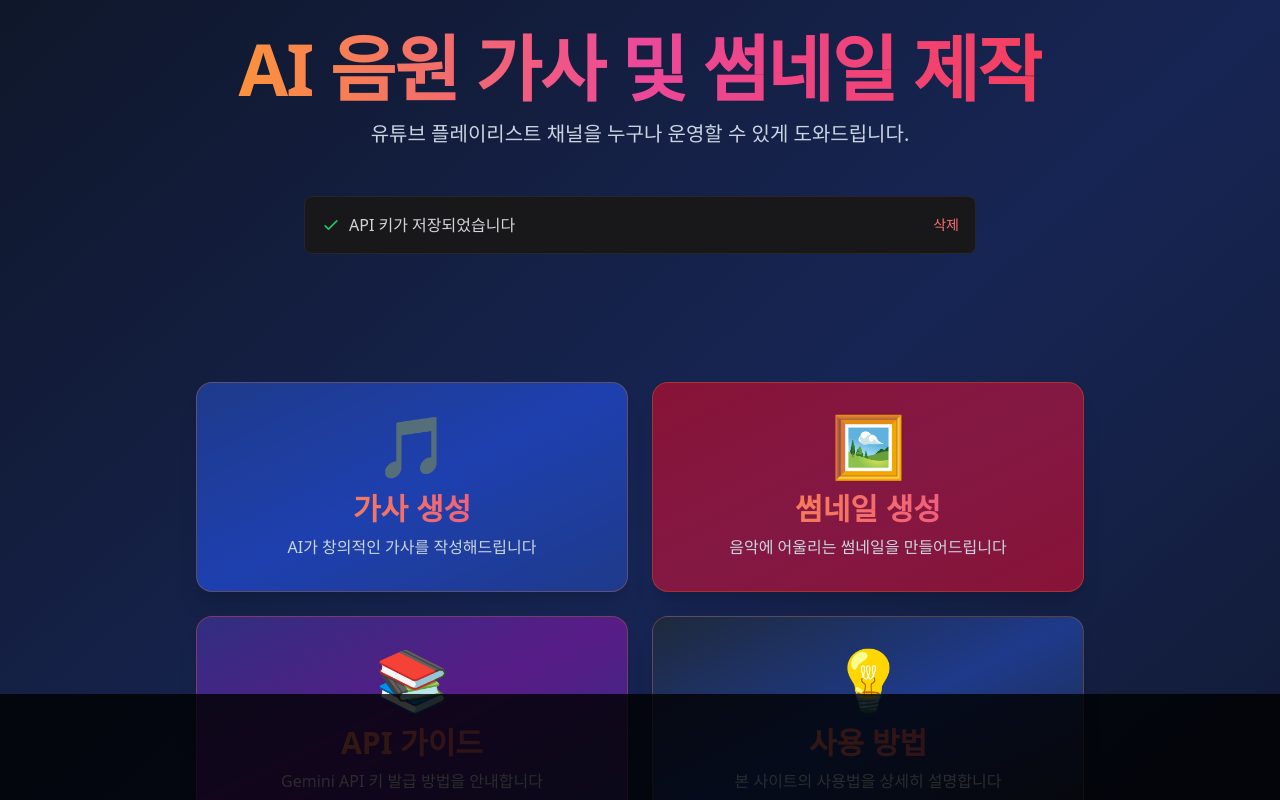
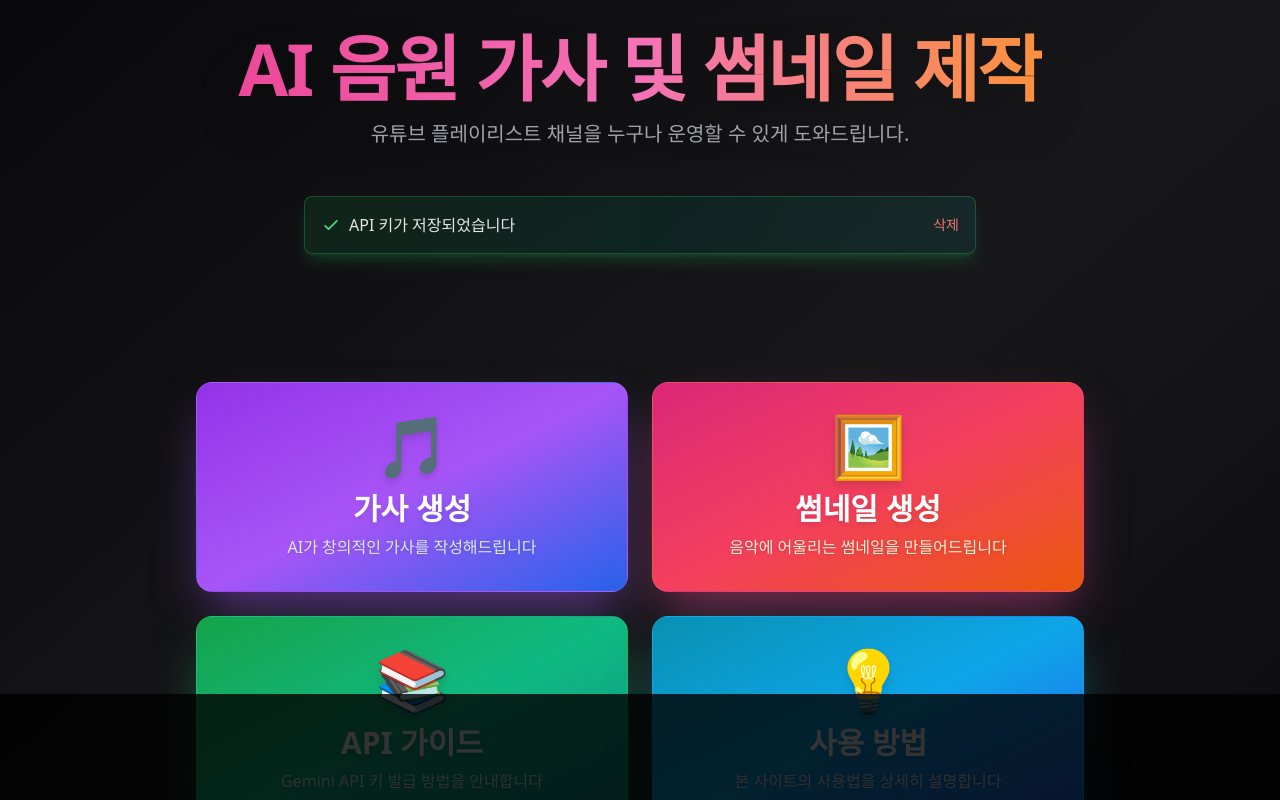
Before and after one commit to angibeom0985-arch/aimusic-l, a React (Vite) app: page / in a window 1280 px wide. Both pictures are taken after typing "Sample" into the empty fields and a click on the button "저장". Shown: the top 800 px of the page. Built offline with nearby package versions, Linux system fonts and the light colour scheme.

Commit message:
design: 그라데이션과 그림자 효과 대폭 강화 - 고급스러운 UI 개선

```diff
--- a/App.tsx
+++ b/App.tsx
@@ -35,7 +35,7 @@ const AppContent: React.FC = () => {
   const showHeader = location.pathname !== "/";
 
   return (
-    <div className="min-h-screen bg-gradient-to-br from-slate-900 via-blue-950 to-slate-900 text-zinc-100 relative">
+    <div className="min-h-screen bg-gradient-to-br from-zinc-950 via-zinc-900 to-zinc-950 text-zinc-100 relative">
       {/* 사이드바 광고 */}
       <SidebarAd position="left" />
       <SidebarAd position="right" />
@@ -44,10 +44,10 @@ const AppContent: React.FC = () => {
       <div className="min-h-screen flex flex-col p-4 lg:px-[180px]">
         {showHeader && (
           <header className="text-center mb-8 pt-8">
-            <h1 className="text-4xl md:text-5xl font-bold tracking-tight bg-clip-text text-transparent bg-gradient-to-r from-orange-400 via-pink-500 to-rose-500">
-              <Link to="/">AI 음원 가사 및 썸네일 제작</Link>
+            <h1 className="text-4xl md:text-5xl font-bold tracking-tight bg-clip-text text-transparent bg-gradient-to-r from-pink-500 via-pink-400 to-orange-400 drop-shadow-2xl">
+              <Link to="/" className="hover:drop-shadow-[0_0_15px_rgba(236,72,153,0.5)] transition-all duration-300">AI 음원 가사 및 썸네일 제작</Link>
             </h1>
-            <p className="text-slate-300 mt-2">
+            <p className="text-zinc-400 mt-2 text-shadow-lg">
               AI로 당신의 음악에 생명을 불어넣으세요
             </p>
           </header>
@@ -70,7 +70,7 @@ const AppContent: React.FC = () => {
           </Routes>
         </main>
 
-        <footer className="text-center mt-12 text-slate-400 text-sm pb-24">
+        <footer className="text-center mt-12 text-zinc-500 text-sm pb-24">
           <p className="mb-2">
             쿠팡 파트너스 활동의 일환으로, 이에 따른 일정액의 수수료를
             제공받습니다.
--- a/components/ApiKeyManager.tsx
+++ b/components/ApiKeyManager.tsx
@@ -41,11 +41,11 @@ const ApiKeyManager: React.FC<ApiKeyManagerProps> = ({ onKeySet }) => {
 
   if (savedKey) {
     return (
-      <div className="bg-zinc-900 border border-zinc-800 rounded-lg p-4 mb-4">
+      <div className="bg-gradient-to-r from-green-900/30 via-emerald-900/30 to-teal-900/30 border border-green-500/30 rounded-lg p-4 mb-4 shadow-lg shadow-green-500/20">
         <div className="flex items-center justify-between">
           <div className="flex items-center gap-2">
             <svg
-              className="w-5 h-5 text-green-500"
+              className="w-5 h-5 text-green-400 drop-shadow-lg"
               fill="none"
               viewBox="0 0 24 24"
               stroke="currentColor"
@@ -57,11 +57,11 @@ const ApiKeyManager: React.FC<ApiKeyManagerProps> = ({ onKeySet }) => {
                 d="M5 13l4 4L19 7"
               />
             </svg>
-            <span className="text-zinc-300">API 키가 저장되었습니다</span>
+            <span className="text-zinc-200 font-medium">API 키가 저장되었습니다</span>
           </div>
           <button
             onClick={handleRemoveKey}
-            className="text-sm text-red-400 hover:text-red-300 transition-colors"
+            className="text-sm text-red-400 hover:text-red-300 transition-all hover:scale-105 font-medium"
           >
             삭제
           </button>
@@ -73,7 +73,7 @@ const ApiKeyManager: React.FC<ApiKeyManagerProps> = ({ onKeySet }) => {
   return (
     <form
       onSubmit={handleSubmit}
-      className="bg-zinc-900 border border-zinc-800 rounded-lg p-4 mb-4"
+      className="bg-gradient-to-br from-zinc-900 via-zinc-900 to-zinc-800 border border-zinc-700/50 rounded-lg p-4 mb-4 shadow-xl shadow-black/50"
     >
       <label className="block text-sm font-medium text-zinc-300 mb-2">
         Gemini API 키
--- a/components/Card.tsx
+++ b/components/Card.tsx
@@ -7,7 +7,7 @@ interface CardProps {
 
 const Card: React.FC<CardProps> = ({ children, className = '' }) => {
   return (
-    <div className={`bg-gradient-to-br from-slate-900 to-blue-950 border border-orange-500/20 rounded-xl shadow-xl shadow-blue-900/50 p-6 md:p-8 ${className}`}>
+    <div className={`bg-gradient-to-br from-zinc-900 via-zinc-900 to-zinc-800 border border-zinc-700/50 rounded-xl shadow-2xl shadow-black/50 backdrop-blur-sm p-6 md:p-8 hover:shadow-pink-500/10 transition-all duration-300 ${className}`}>
       {children}
     </div>
   );
--- a/components/LoadingSpinner.tsx
+++ b/components/LoadingSpinner.tsx
@@ -7,7 +7,7 @@ interface LoadingSpinnerProps {
 const LoadingSpinner: React.FC<LoadingSpinnerProps> = ({ className = "" }) => {
   return (
     <svg
-      className={`animate-spin h-8 w-8 text-pink-500 ${className}`}
+      className={`animate-spin h-8 w-8 text-pink-500 drop-shadow-[0_0_10px_rgba(236,72,153,0.8)] ${className}`}
       xmlns="http://www.w3.org/2000/svg"
       fill="none"
       viewBox="0 0 24 24"
--- a/pages/HomePage.tsx
+++ b/pages/HomePage.tsx
@@ -24,10 +24,10 @@ const HomePage: React.FC<HomePageProps> = ({ apiKey, setApiKey }) => {
     <div className="min-h-screen flex flex-col items-center justify-center p-4">
       {/* 타이틀 */}
       <div className="text-center mb-12">
-        <h1 className="text-5xl md:text-7xl font-bold tracking-tight bg-clip-text text-transparent bg-gradient-to-r from-orange-400 via-pink-500 to-rose-500 mb-4">
+        <h1 className="text-5xl md:text-7xl font-bold tracking-tight bg-clip-text text-transparent bg-gradient-to-r from-pink-500 via-pink-400 to-orange-400 mb-4 drop-shadow-2xl filter">
           AI 음원 가사 및 썸네일 제작
         </h1>
-        <p className="text-slate-300 text-lg md:text-xl">
+        <p className="text-zinc-400 text-lg md:text-xl drop-shadow-lg">
           유튜브 플레이리스트 채널을 누구나 운영할 수 있게 도와드립니다.
         </p>
       </div>
@@ -46,56 +46,56 @@ const HomePage: React.FC<HomePageProps> = ({ apiKey, setApiKey }) => {
       <div className="grid grid-cols-1 md:grid-cols-2 gap-6 w-full max-w-4xl">
         <Link
           to="/lyrics"
-          className="group relative overflow-hidden bg-gradient-to-br from-blue-900 via-blue-800 to-blue-900 hover:from-blue-800 hover:via-blue-700 hover:to-blue-800 border border-orange-500/30 rounded-2xl p-8 transition-all duration-300 shadow-xl hover:shadow-orange-500/20 hover:shadow-2xl hover:scale-105"
+          className="group relative overflow-hidden bg-gradient-to-br from-purple-600 via-purple-500 to-blue-600 hover:from-purple-700 hover:via-purple-600 hover:to-blue-700 rounded-2xl p-8 transition-all duration-300 shadow-2xl shadow-purple-500/50 hover:shadow-purple-500/70 hover:scale-105 border border-purple-400/20"
         >
-          <div className="text-center">
-            <div className="text-6xl mb-4">🎵</div>
-            <h2 className="text-3xl font-bold bg-clip-text text-transparent bg-gradient-to-r from-orange-400 to-pink-500 mb-2">가사 생성</h2>
-            <p className="text-slate-300">AI가 창의적인 가사를 작성해드립니다</p>
+          <div className="text-center relative z-10">
+            <div className="text-6xl mb-4 drop-shadow-lg">🎵</div>
+            <h2 className="text-3xl font-bold text-white mb-2 drop-shadow-md">가사 생성</h2>
+            <p className="text-blue-100 drop-shadow">AI가 창의적인 가사를 작성해드립니다</p>
           </div>
-          <div className="absolute inset-0 bg-gradient-to-br from-orange-500/10 to-pink-500/10 opacity-0 group-hover:opacity-100 transition-opacity duration-300"></div>
+          <div className="absolute inset-0 bg-gradient-to-t from-white/5 to-transparent opacity-0 group-hover:opacity-100 transition-opacity duration-300"></div>
         </Link>
 
         <Link
           to="/thumbnail"
-          className="group relative overflow-hidden bg-gradient-to-br from-rose-900 via-pink-900 to-rose-900 hover:from-rose-800 hover:via-pink-800 hover:to-rose-800 border border-orange-500/30 rounded-2xl p-8 transition-all duration-300 shadow-xl hover:shadow-pink-500/20 hover:shadow-2xl hover:scale-105"
+          className="group relative overflow-hidden bg-gradient-to-br from-pink-600 via-rose-500 to-orange-600 hover:from-pink-700 hover:via-rose-600 hover:to-orange-700 rounded-2xl p-8 transition-all duration-300 shadow-2xl shadow-pink-500/50 hover:shadow-pink-500/70 hover:scale-105 border border-pink-400/20"
         >
-          <div className="text-center">
-            <div className="text-6xl mb-4">🖼️</div>
-            <h2 className="text-3xl font-bold bg-clip-text text-transparent bg-gradient-to-r from-orange-400 to-pink-500 mb-2">썸네일 생성</h2>
-            <p className="text-slate-300">
+          <div className="text-center relative z-10">
+            <div className="text-6xl mb-4 drop-shadow-lg">🖼️</div>
+            <h2 className="text-3xl font-bold text-white mb-2 drop-shadow-md">썸네일 생성</h2>
+            <p className="text-orange-100 drop-shadow">
               음악에 어울리는 썸네일을 만들어드립니다
             </p>
           </div>
-          <div className="absolute inset-0 bg-gradient-to-br from-orange-500/10 to-pink-500/10 opacity-0 group-hover:opacity-100 transition-opacity duration-300"></div>
+          <div className="absolute inset-0 bg-gradient-to-t from-white/5 to-transparent opacity-0 group-hover:opacity-100 transition-opacity duration-300"></div>
         </Link>
 
         <Link
           to="/api-guide"
-          className="group relative overflow-hidden bg-gradient-to-br from-indigo-900 via-purple-900 to-indigo-900 hover:from-indigo-800 hover:via-purple-800 hover:to-indigo-800 border border-orange-500/30 rounded-2xl p-8 transition-all duration-300 shadow-xl hover:shadow-purple-500/20 hover:shadow-2xl hover:scale-105"
+          className="group relative overflow-hidden bg-gradient-to-br from-green-600 via-emerald-500 to-teal-600 hover:from-green-700 hover:via-emerald-600 hover:to-teal-700 rounded-2xl p-8 transition-all duration-300 shadow-2xl shadow-green-500/50 hover:shadow-green-500/70 hover:scale-105 border border-green-400/20"
         >
-          <div className="text-center">
-            <div className="text-6xl mb-4">📚</div>
-            <h2 className="text-3xl font-bold bg-clip-text text-transparent bg-gradient-to-r from-orange-400 to-pink-500 mb-2">API 가이드</h2>
-            <p className="text-slate-300">
+          <div className="text-center relative z-10">
+            <div className="text-6xl mb-4 drop-shadow-lg">📚</div>
+            <h2 className="text-3xl font-bold text-white mb-2 drop-shadow-md">API 가이드</h2>
+            <p className="text-teal-100 drop-shadow">
               Gemini API 키 발급 방법을 안내합니다
             </p>
           </div>
-          <div className="absolute inset-0 bg-gradient-to-br from-orange-500/10 to-pink-500/10 opacity-0 group-hover:opacity-100 transition-opacity duration-300"></div>
+          <div className="absolute inset-0 bg-gradient-to-t from-white/5 to-transparent opacity-0 group-hover:opacity-100 transition-opacity duration-300"></div>
         </Link>
 
         <Link
           to="/how-to-use"
-          className="group relative overflow-hidden bg-gradient-to-br from-slate-800 via-blue-900 to-slate-800 hover:from-slate-700 hover:via-blue-800 hover:to-slate-700 border border-orange-500/30 rounded-2xl p-8 transition-all duration-300 shadow-xl hover:shadow-blue-500/20 hover:shadow-2xl hover:scale-105"
+          className="group relative overflow-hidden bg-gradient-to-br from-cyan-600 via-sky-500 to-blue-600 hover:from-cyan-700 hover:via-sky-600 hover:to-blue-700 rounded-2xl p-8 transition-all duration-300 shadow-2xl shadow-cyan-500/50 hover:shadow-cyan-500/70 hover:scale-105 border border-cyan-400/20"
         >
-          <div className="text-center">
-            <div className="text-6xl mb-4">💡</div>
-            <h2 className="text-3xl font-bold bg-clip-text text-transparent bg-gradient-to-r from-orange-400 to-pink-500 mb-2">사용 방법</h2>
-            <p className="text-slate-300">
+          <div className="text-center relative z-10">
+            <div className="text-6xl mb-4 drop-shadow-lg">💡</div>
+            <h2 className="text-3xl font-bold text-white mb-2 drop-shadow-md">사용 방법</h2>
+            <p className="text-blue-100 drop-shadow">
               본 사이트의 사용법을 상세히 설명합니다
             </p>
           </div>
-          <div className="absolute inset-0 bg-gradient-to-br from-orange-500/10 to-pink-500/10 opacity-0 group-hover:opacity-100 transition-opacity duration-300"></div>
+          <div className="absolute inset-0 bg-gradient-to-t from-white/5 to-transparent opacity-0 group-hover:opacity-100 transition-opacity duration-300"></div>
         </Link>
       </div>
 
```
Also changed, not shown: components/Button.tsx (+9 -9 lines), components/StepGenre.tsx (+11 -11 lines), pages/ThumbnailPage.tsx (+8 -8 lines).
